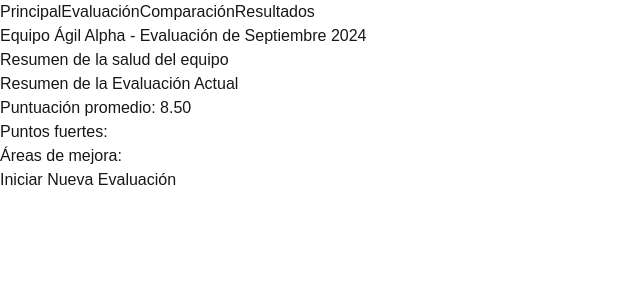
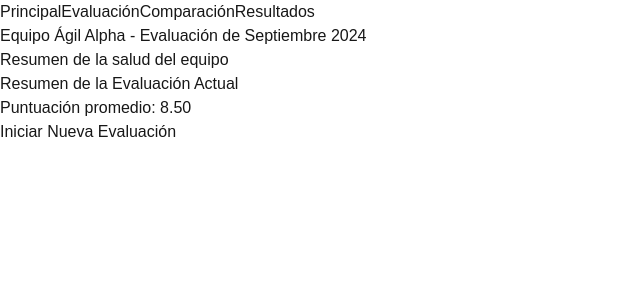
Before and after one commit to ThomasSot/proyecto-diu-CGS, a Next.js app: page / in a window 1280 px wide. Shown: the top 300 px of the page, without its empty margins (0-640 px from the left). Built offline with nearby package versions, Linux system fonts and the light colour scheme.

Commit message:
Mejoras en pagina principal

```diff
--- a/src/app/page.js
+++ b/src/app/page.js
@@ -150,21 +150,13 @@ export default function AgileHealthBarometer() {
                 <div className="bg-gray-100 rounded-lg p-4 mb-6">
                     <h3 className="text-xl font-semibold mb-2">Resumen de la Evaluación Actual</h3>
                     <p className="mb-2">Puntuación promedio: {averageScore}</p>
-                    <p className="font-semibold">Puntos fuertes:</p>
+                    {currentMonth.filter(item => item.response === "positive").length > 0 && <p className="font-semibold">Puntos fuertes:</p>}
                     <ul className="list-disc pl-5">
-                        {currentMonth
-                            .filter(item => item.response === "positive")
-                            .map((item, index) => (
-                                <li key={index}>{item.aspect}</li>
-                            ))}
+                        {currentMonth.filter(item => item.response === "positive").map((item, index) => (<li key={index}>{item.aspect}</li>))}
                     </ul>
-                    <p className="font-semibold mt-4">Áreas de mejora:</p>
+                    {currentMonth.filter(item => item.response === "negative").length > 0 && <p className="font-semibold mt-4">Áreas de mejora:</p>}
                     <ul className="list-disc pl-5">
-                        {currentMonth
-                            .filter(item => item.response === "negative")
-                            .map((item, index) => (
-                                <li key={index}>{item.aspect}</li>
-                            ))}
+                        {currentMonth.filter(item => item.response === "negative").map((item, index) => (<li key={index}>{item.aspect}</li>))}
                     </ul>
                 </div>
                 <button
```
